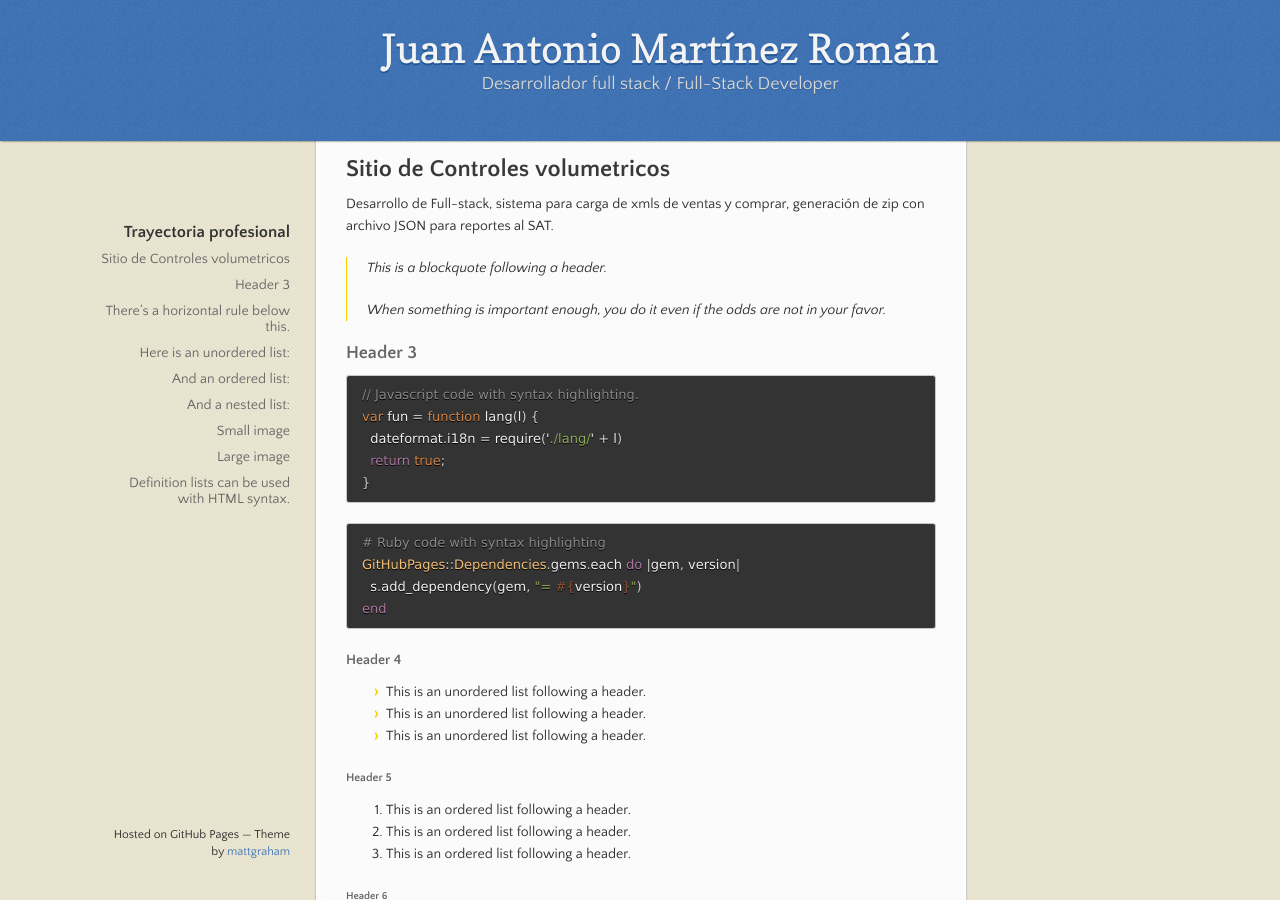
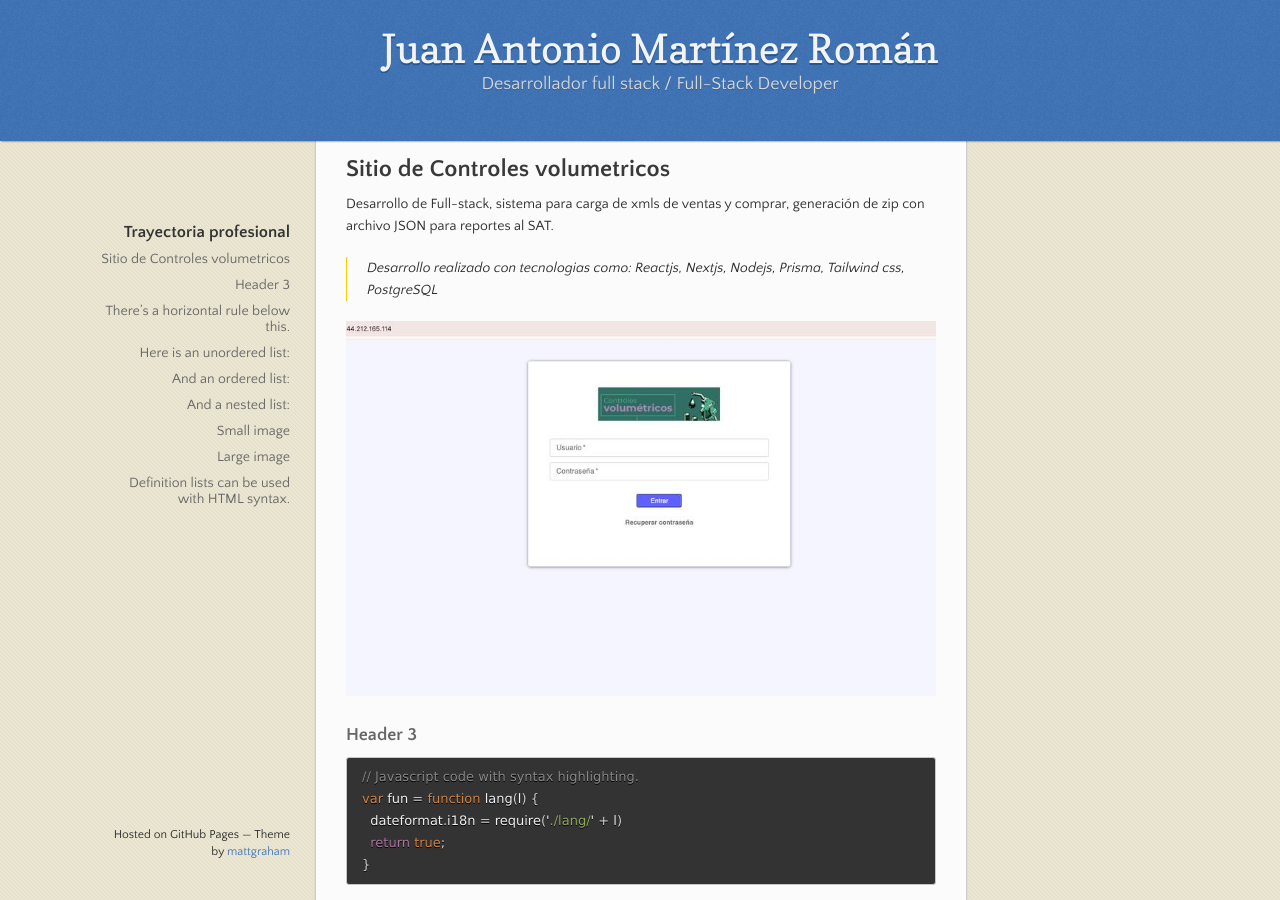
Before and after one commit to jamarrom/jamarrom.github.io, a Jekyll site: the page built from index.md, in a window 1280 px wide and 900 px high, scrolled down 407 px. Built offline with Jekyll 4.4.1, drawn with Linux system fonts in a browser that asks for light colours.

Commit message:
Cambio 4

```diff
--- a/index.md
+++ b/index.md
@@ -26,9 +26,11 @@ A lo largo de mi trayectoria profesional, he tenido la oportunidad de colaborar
 
 Desarrollo de Full-stack, sistema para carga de xmls de ventas y comprar, generación de zip con archivo JSON para reportes al SAT.
 
-> This is a blockquote following a header.
->
-> When something is important enough, you do it even if the odds are not in your favor.
+> Desarrollo realizado con tecnologias como: Reactjs, Nextjs, Nodejs, Prisma, Tailwind css, PostgreSQL
+
+![Branching](https://github.com/jamarrom/jamarrom.github.io/blob/main/assets/images/autogas.jpeg)
+
+
 
 ### Header 3
 
```
Also changed, not shown: assets/images/autogas.jpeg (added).
